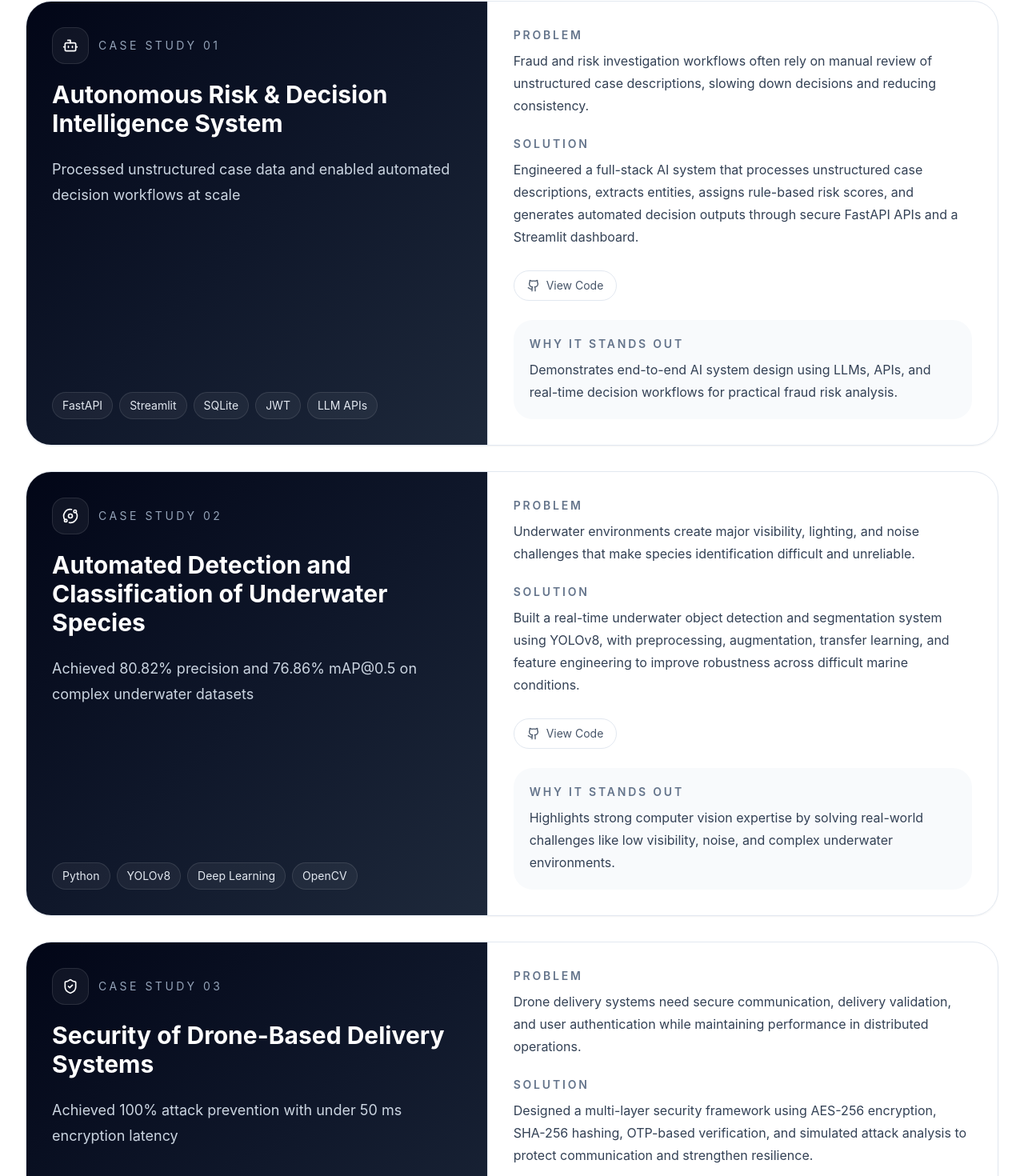
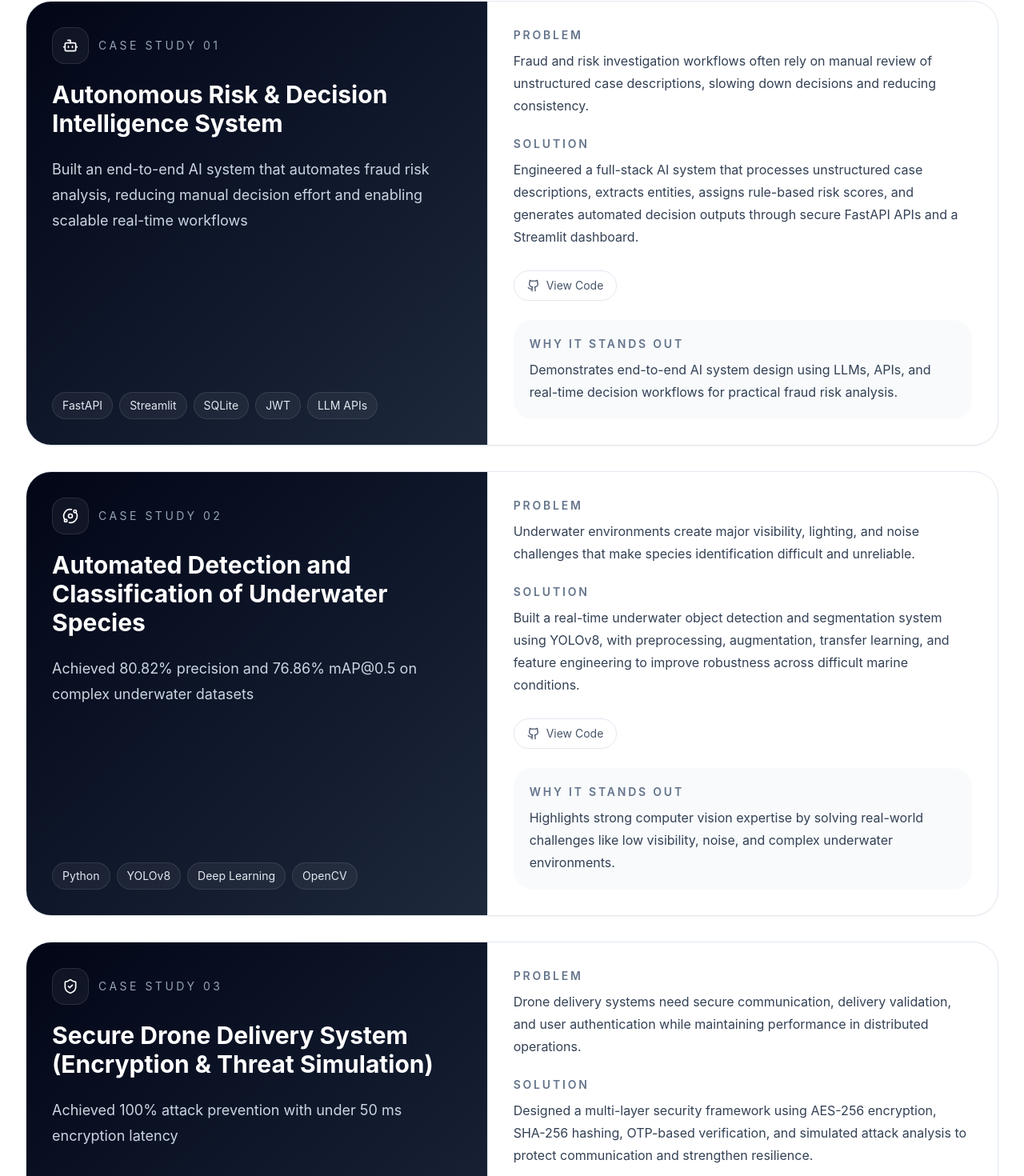
Before and after one commit to skarthikch1/karthik-portfolio, a React (Vite) app: page / in a window 1280 px wide. Shown: the part 2921-4391 px from the top of the page at 80% size. Built offline with nearby package versions, Linux system fonts and the light colour scheme.

Commit message:
Update App.jsx

```diff
--- a/src/App.jsx
+++ b/src/App.jsx
@@ -91,7 +91,7 @@ const projects = [
     icon: Bot,
     title: "Autonomous Risk & Decision Intelligence System",
     impact:
-      "Processed unstructured case data and enabled automated decision workflows at scale",
+      "Built an end-to-end AI system that automates fraud risk analysis, reducing manual decision effort and enabling scalable real-time workflows",
     tech: ["FastAPI", "Streamlit", "SQLite", "JWT", "LLM APIs"],
     problem:
       "Fraud and risk investigation workflows often rely on manual review of unstructured case descriptions, slowing down decisions and reducing consistency.",
@@ -119,7 +119,7 @@ const projects = [
   },
   {
     icon: ShieldCheck,
-    title: "Security of Drone-Based Delivery Systems",
+    title: "Secure Drone Delivery System (Encryption & Threat Simulation)",
     impact: "Achieved 100% attack prevention with under 50 ms encryption latency",
     tech: ["Python", "Flask", "Cryptography", "Simulation", "Data Analysis"],
     problem:
```
